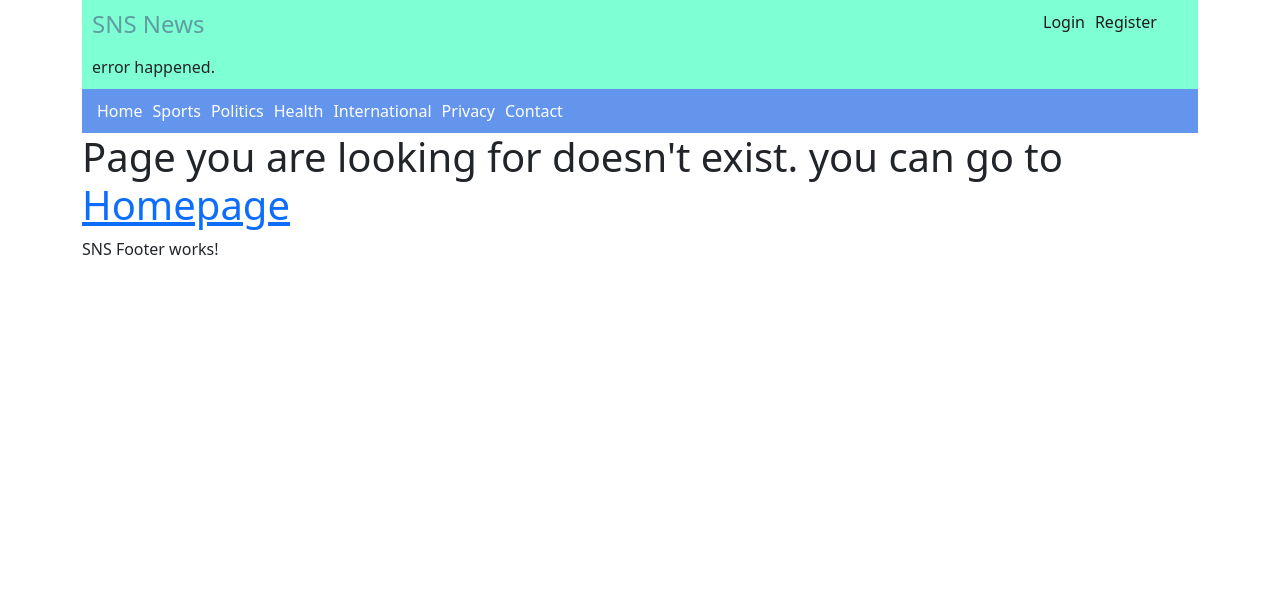
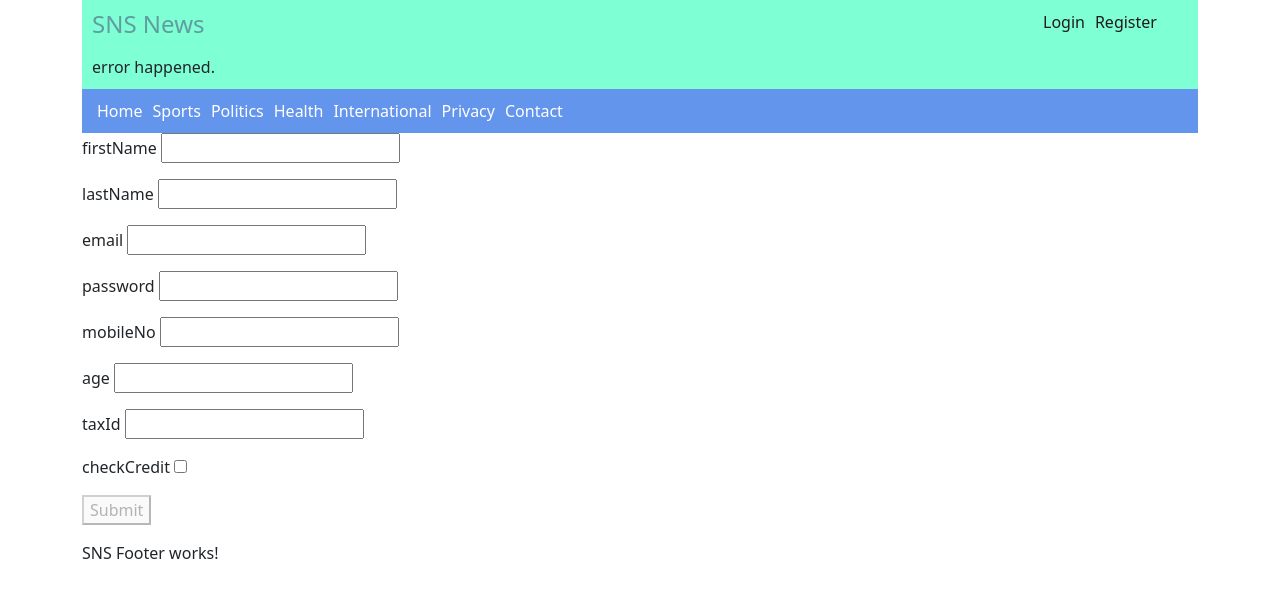
Before and after one commit to snsanjeev/ang-sns-news, an Angular app: page /apply-loan in a window 1280 px wide. Shown: the top 598 px of the page. Built offline with nearby package versions, Linux system fonts and the light colour scheme.

Commit message:
form validation - apply loan form

```diff
--- a/src/app/app-routing.module.ts
+++ b/src/app/app-routing.module.ts
@@ -9,6 +9,7 @@ import { NewsListingPageComponent } from './screens/news-listing-page/news-listi
 import { PrivacyPolicyPageComponent } from './screens/privacy-policy-page/privacy-policy-page.component';
 import { NotFoundPageComponent } from './screens/not-found-page/not-found-page.component';
 import { RegisterPageComponent } from './screens/register-page/register-page.component';
+import { ApplyLoanComponent } from './screens/apply-loan/apply-loan.component';
 
 const routes: Routes = [
   {
@@ -33,6 +34,9 @@ const routes: Routes = [
     path: "contact", component: ContactPageComponent, canActivate : [ AuthGuard ]
   },
   {
+    path: "apply-loan", component: ApplyLoanComponent, canActivate : [ AuthGuard ]
+  },
+  {
     path : "**", component : NotFoundPageComponent
   }
 ];
--- a/src/app/app.module.ts
+++ b/src/app/app.module.ts
@@ -33,6 +33,8 @@ import { ContactPageComponent } from './screens/contact-page/contact-page.compon
 import { NotFoundPageComponent } from './screens/not-found-page/not-found-page.component';
 import { LoginPageComponent } from './screens/login-page/login-page.component';
 import { RegisterPageComponent } from './screens/register-page/register-page.component';
+import { ApplyLoanFormComponent } from './components/apply-loan/apply-loan.component';
+import { ApplyLoanComponent } from './screens/apply-loan/apply-loan.component';
 
 // All prod and non prod
 const interceptors = [
@@ -66,7 +68,9 @@ if (!environment.production) {
     ContactPageComponent,
     NotFoundPageComponent,
     LoginPageComponent,
-    RegisterPageComponent
+    RegisterPageComponent,
+    ApplyLoanComponent,
+    ApplyLoanFormComponent
   ],
   imports: [
     BrowserModule,
--- /dev/null
+++ b/src/app/components/apply-loan/apply-loan.component.html
@@ -0,0 +1,76 @@
+<div>
+    <form #applyLoanForm="ngForm" (ngSubmit)="applyLoan(applyLoanForm)">
+        <p>
+            <label>
+                firstName
+                <input type="text" required [(ngModel)]="form.firstName" name="firstName" #firstName="ngModel" />
+            </label>
+        </p>
+
+        <p>
+            <label>
+                lastName
+                <input type="text" [(ngModel)]="form.lastName" name="lastName" #lastName="ngModel" />
+            </label>
+        </p>
+
+        <p>
+            <label>
+                email
+                <input type="text" [(ngModel)]="form.email" name="email" #email="ngModel" />
+            </label>
+        </p>
+
+        <p>
+            <label>
+                password
+                <input type="text" [(ngModel)]="form.password" name="password" #password="ngModel" />
+            </label>
+        </p>
+
+        <p>
+            <label>
+                mobileNo
+                <input type="text" [(ngModel)]="form.mobileNo" name="mobileNo" #mobileNo="ngModel" />
+            </label>
+        </p>
+
+        <p>
+            <label>
+                age
+                <input type="text" [(ngModel)]="form.age" name="age" #age="ngModel" />
+            </label>
+        </p>
+
+        <p>
+            <label>
+                taxId
+                <input type="text" [(ngModel)]="form.taxId" name="taxId" #taxId="ngModel" />
+            </label>
+        </p>
+
+        <p>
+            <label>
+                checkCredit
+                <input type="checkbox" [(ngModel)]="form.checkCredit" name="checkCredit" #checkCredit="ngModel" />
+            </label>
+        </p>
+
+        <p>
+            <button [disabled]="applyLoanForm.form.status === 'INVALID'" type="submit">Submit</button>
+        </p>
+    </form>
+
+
+</div>
+
+<!--
+    Firstname
+    Lastname
+    Email
+    Password
+    Mobile No
+    Age
+    Tax identification
+    Content to check credit score.
+ -->
--- /dev/null
+++ b/src/app/components/apply-loan/apply-loan.component.ts
@@ -0,0 +1,24 @@
+import { Component, OnInit } from '@angular/core';
+import { Form } from '@angular/forms';
+
+@Component({
+  selector: 'sns-apply-loan-form',
+  templateUrl: './apply-loan.component.html',
+  styleUrls: ['./apply-loan.component.css']
+})
+export class ApplyLoanFormComponent  implements OnInit {
+
+  form: any = {}
+
+  constructor() { }
+
+  ngOnInit(): void {
+  }
+
+  applyLoan(applyLoanForm: Form) {
+
+    console.log(applyLoanForm);
+
+  }
+
+}
--- /dev/null
+++ b/src/app/screens/apply-loan/apply-loan.component.html
@@ -0,0 +1 @@
+<sns-apply-loan-form></sns-apply-loan-form>
--- /dev/null
+++ b/src/app/screens/apply-loan/apply-loan.component.ts
@@ -0,0 +1,15 @@
+import { Component, OnInit } from '@angular/core';
+
+@Component({
+  selector: 'sns-apply-loan',
+  templateUrl: './apply-loan.component.html',
+  styleUrls: ['./apply-loan.component.css']
+})
+export class ApplyLoanComponent implements OnInit {
+
+  constructor() { }
+
+  ngOnInit(): void {
+  }
+
+}
```
Also changed, not shown: src/app/components/apply-loan/apply-loan.component.css (added), src/app/screens/apply-loan/apply-loan.component.css (added), 2 other files (tests, documents, lock files or other folders).
